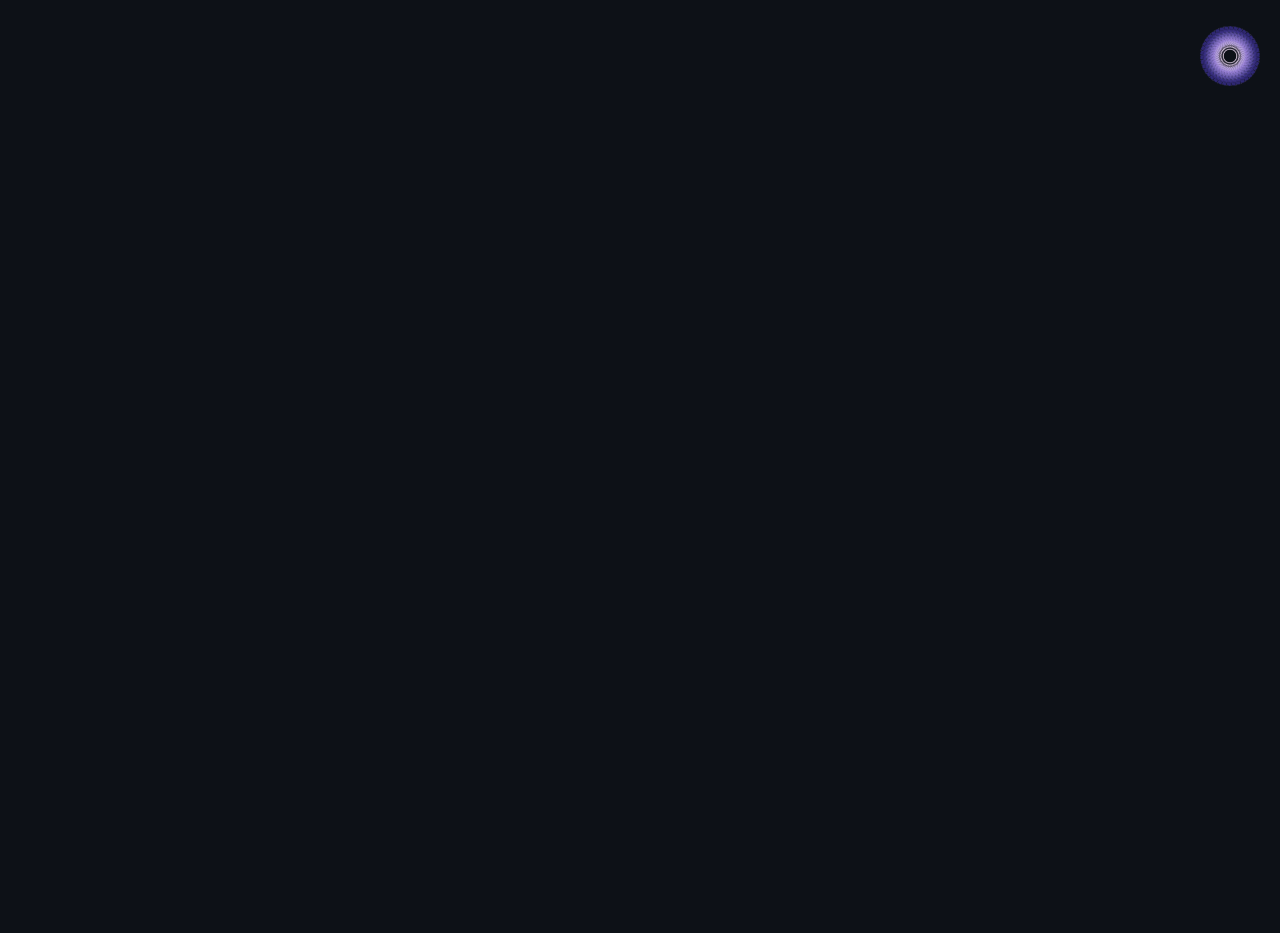
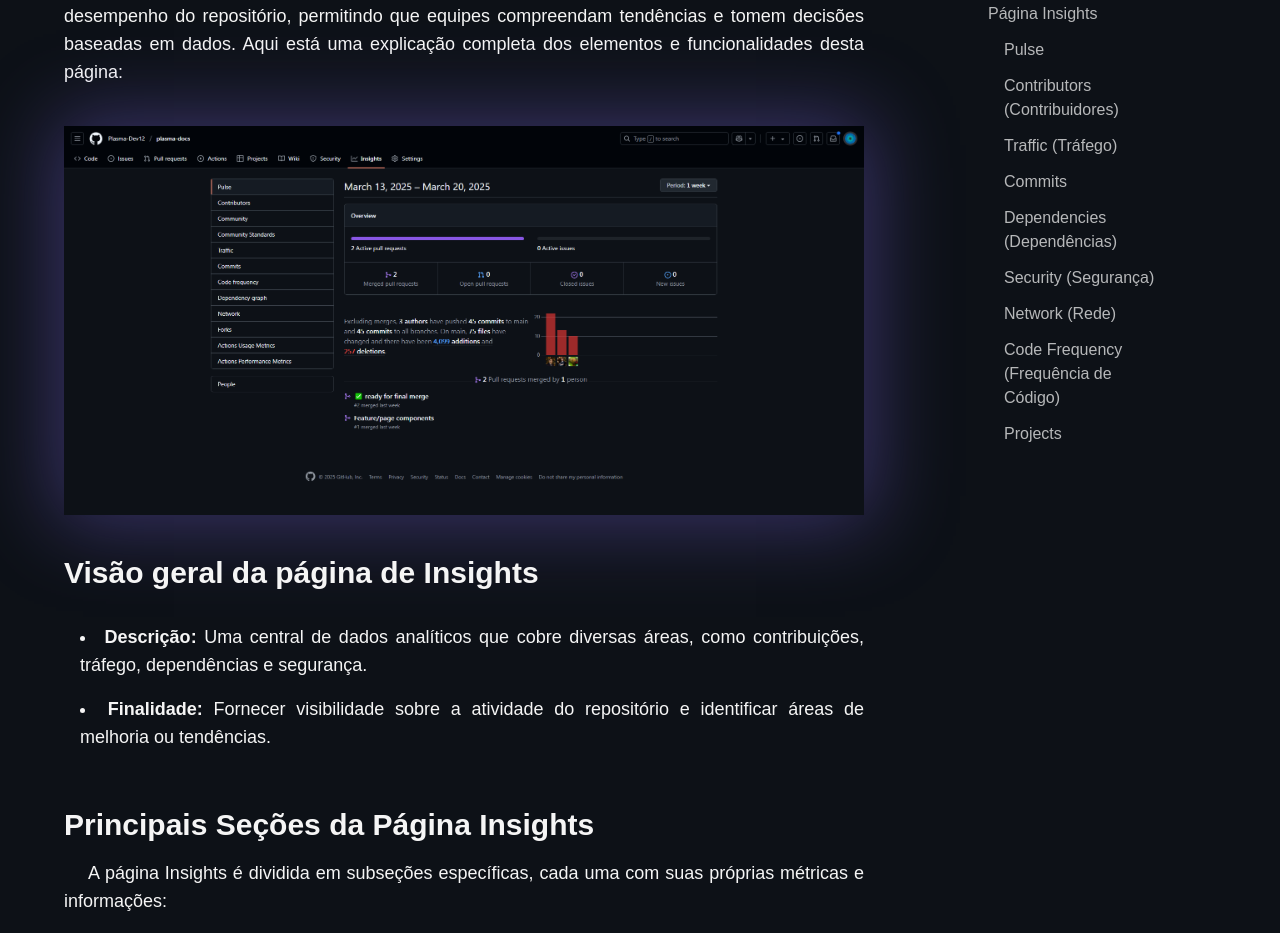
Before and after one commit to Plasma-Dev12/plasma-docs, a Next.js app: page /docs/principal-functions/insights in a window 1280 px wide. Shown: the part 330-1263 px from the top of the page. Before the commit the page ends 800 px from the top, so only its background shows below. Built offline with nearby package versions, Linux system fonts and the light colour scheme; a web font is replaced by a local one.

Commit message:
:sparkles: feat: Create a insights page, but he is not finalized

```diff
--- a/src/app/docs/principal-functions/insights/page.tsx
+++ b/src/app/docs/principal-functions/insights/page.tsx
@@ -1,9 +1,258 @@
+import Content from "@/components/layout-elements/Content";
+import Paragraph from "@/components/layout-elements/Paragraph";
+import Title from "@/components/layout-elements/Title";
+import Image from "next/image";
+import insights from "@/assets/insigths.png";
+import TopicContent from "@/components/layout-elements/TopicContent";
+import TopicTitle from "@/components/layout-elements/TopicTitle";
+import List from "@/components/layout-elements/List";
+import ListItem from "@/components/layout-elements/ListItem";
+import SubTopic from "@/components/layout-elements/SubTopic";
+
 export default function Page() {
   return (
     <>
-      <div className="flex justify-center items-center">
-        <h1 className="text-4xl font-bold text-start w-full mb-10">Insights</h1>
-      </div>
+      <Content>
+        <Title>Insights</Title>
+        <Content>
+          <Paragraph>
+            A seção Insights do GitHub fornece métricas e análises detalhadas
+            sobre a atividade e o desempenho do repositório, permitindo que
+            equipes compreendam tendências e tomem decisões baseadas em dados.
+            Aqui está uma explicação completa dos elementos e funcionalidades
+            desta página:
+          </Paragraph>
+          <Image
+            className="w-full image-shadow"
+            src={insights}
+            alt="Insights image"
+          />
+        </Content>
+        <TopicContent>
+          <TopicTitle>Visão geral da página de Insights</TopicTitle>
+          <List type="disc">
+            <ListItem title="Descrição">
+              <Paragraph>
+                Uma central de dados analíticos que cobre diversas áreas, como
+                contribuições, tráfego, dependências e segurança.
+              </Paragraph>
+            </ListItem>
+            <ListItem title="Finalidade">
+              <Paragraph>
+                Fornecer visibilidade sobre a atividade do repositório e
+                identificar áreas de melhoria ou tendências.
+              </Paragraph>
+            </ListItem>
+          </List>
+        </TopicContent>
+        <TopicContent>
+          <TopicTitle>Principais Seções da Página Insights</TopicTitle>
+          <Paragraph>
+            A página Insights é dividida em subseções específicas, cada uma com
+            suas próprias métricas e informações:
+          </Paragraph>
+          <List type="disc">
+            <SubTopic>Pulse</SubTopic>
+            <ListItem title="Descrição">
+              <Paragraph>
+                Mostra um resumo rápido da atividade recente no repositório.
+              </Paragraph>
+            </ListItem>
+            <ListItem title="Informações Apresentadas">
+              <List type="disc">
+                <ListItem>
+                  <Paragraph>Número de commits recentes.</Paragraph>
+                </ListItem>
+                <ListItem>
+                  <Paragraph>Issues abertas e fechadas.</Paragraph>
+                </ListItem>
+                <ListItem>
+                  <Paragraph>Pull Requests abertas e mescladas.</Paragraph>
+                </ListItem>
+                <ListItem>
+                  <Paragraph>Atividade geral dos colaboradores.</Paragraph>
+                </ListItem>
+              </List>
+            </ListItem>
+            <SubTopic>Contributors (Contribuidores)</SubTopic>
+            <ListItem title="Descrição">
+              <Paragraph>
+                Fornece detalhes sobre a contribuição individual de cada
+                colaborador ao repositório.
+              </Paragraph>
+            </ListItem>
+            <ListItem title="Dados Incluídos">
+              <List type="disc">
+                <ListItem>
+                  <Paragraph>
+                    Quantidade de commits, adições e remoções feitas por cada
+                    colaborador.
+                  </Paragraph>
+                </ListItem>
+                <ListItem>
+                  <Paragraph>
+                    Gráficos que mostram a atividade ao longo do tempo.
+                  </Paragraph>
+                </ListItem>
+                <ListItem>
+                  <Paragraph>
+                    Comparação de contribuição entre diferentes membros da
+                    equipe.
+                  </Paragraph>
+                </ListItem>
+              </List>
+            </ListItem>
+            <SubTopic>Traffic (Tráfego)</SubTopic>
+            <ListItem title="Descrição">
+              <Paragraph>
+                Exibe métricas relacionadas ao tráfego e visibilidade do
+                repositório.
+              </Paragraph>
+            </ListItem>
+            <ListItem title="Informações Disponíveis:">
+              <List type="disc">
+                <ListItem>
+                  <Paragraph>Visualizações do repositório.</Paragraph>
+                </ListItem>
+                <ListItem>
+                  <Paragraph>
+                    Clones realizados e quantos usuários únicos realizaram o
+                    clone.
+                  </Paragraph>
+                </ListItem>
+                <ListItem>
+                  <Paragraph>
+                    Origem do tráfego (links de referência).
+                  </Paragraph>
+                </ListItem>
+              </List>
+            </ListItem>
+            <SubTopic>Commits</SubTopic>
+            <ListItem title="Descrição">
+              <Paragraph>
+                Apresenta uma visão detalhada do histórico de commits no
+                repositório.
+              </Paragraph>
+            </ListItem>
+            <ListItem title="Funcionalidades">
+              <List type="disc">
+                <ListItem>
+                  <Paragraph>
+                    Gráfico de frequência de commits ao longo do tempo.
+                  </Paragraph>
+                </ListItem>
+                <ListItem>
+                  <Paragraph>Insights sobre os picos de atividade.</Paragraph>
+                </ListItem>
+                <ListItem>
+                  <Paragraph>
+                    Correlação entre commits e eventos importantes, como merges
+                    de Pull Requests.
+                  </Paragraph>
+                </ListItem>
+              </List>
+            </ListItem>
+
+            <SubTopic>Dependencies (Dependências)</SubTopic>
+            <ListItem title="Descrição">
+              <Paragraph>
+                Lista as bibliotecas e pacotes externos que o repositório
+                utiliza.
+              </Paragraph>
+            </ListItem>
+            <ListItem title="Recursos Avançados">
+              <List type="disc">
+                <ListItem>
+                  <Paragraph>
+                    Alertas para dependências vulneráveis, identificados via
+                    Dependabot.
+                  </Paragraph>
+                </ListItem>
+                <ListItem>
+                  <Paragraph>
+                    Possibilidade de atualizar dependências diretamente pela
+                    interface do GitHub.
+                  </Paragraph>
+                </ListItem>
+              </List>
+            </ListItem>
+
+            <SubTopic>Security (Segurança)</SubTopic>
+            <ListItem title="Descrição">
+              <Paragraph>
+                Foca em vulnerabilidades e boas práticas de segurança do
+                repositório.
+              </Paragraph>
+            </ListItem>
+            <ListItem title="Inclui">
+              <List type="disc">
+                <ListItem>
+                  <Paragraph>
+                    Alertas de segurança detectados automaticamente.
+                  </Paragraph>
+                </ListItem>
+                <ListItem>
+                  <Paragraph>
+                    Monitoramento contínuo das dependências.
+                  </Paragraph>
+                </ListItem>
+                <ListItem>
+                  <Paragraph>
+                    Recomendações para corrigir falhas de segurança.
+                  </Paragraph>
+                </ListItem>
+              </List>
+            </ListItem>
+
+            <SubTopic>Network (Rede)</SubTopic>
+            <ListItem title="Descrição">
+              <Paragraph>Mostra a relação entre forks e branches.</Paragraph>
+            </ListItem>
+            <ListItem title="Recursos">
+              <List type="disc">
+                <ListItem>
+                  <Paragraph>
+                    Visualização gráfica dos forks derivados do repositório.
+                  </Paragraph>
+                </ListItem>
+                <ListItem>
+                  <Paragraph>
+                    Análise das branches e como elas interagem.
+                  </Paragraph>
+                </ListItem>
+              </List>
+            </ListItem>
+
+            <SubTopic>Code Frequency (Frequência de Código)</SubTopic>
+            <ListItem title="Descrição">
+              <Paragraph>
+                Gráfico que apresenta adições e exclusões de código no
+                repositório ao longo do tempo.
+              </Paragraph>
+            </ListItem>
+            <ListItem title="Utilidade">
+              <Paragraph>
+                Ajuda a rastrear tendências de desenvolvimento e mudanças
+                significativas no projeto.
+              </Paragraph>
+            </ListItem>
+
+            <SubTopic>Projects</SubTopic>
+            <ListItem title="Descrição">
+              <Paragraph>
+                Permite ver o progresso de tarefas relacionadas aos projetos
+                conectados ao repositório.
+              </Paragraph>
+            </ListItem>
+            <ListItem title="Funcionalidade">
+              <Paragraph>
+                Integração com a seção Projects para análise de fluxos de
+                trabalho.
+              </Paragraph>
+            </ListItem>
+          </List>
+        </TopicContent>
+      </Content>
     </>
   );
 }
```
Also changed, not shown: src/assets/insigths.png (added).
